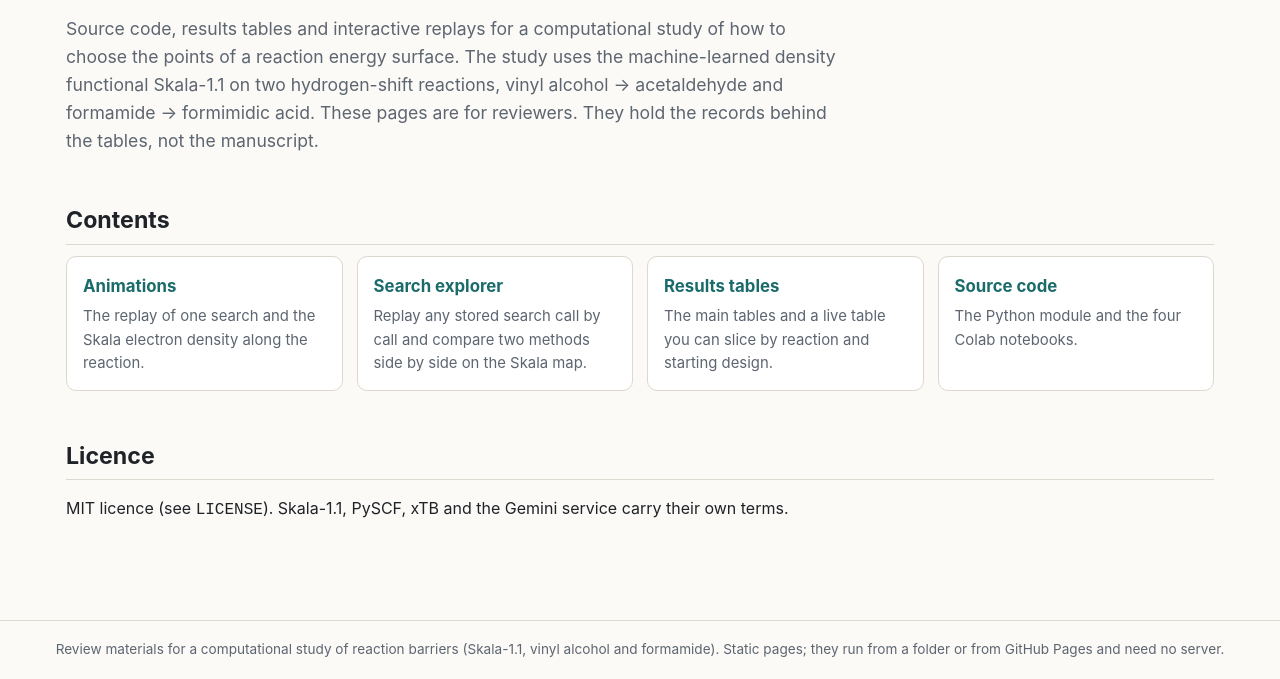
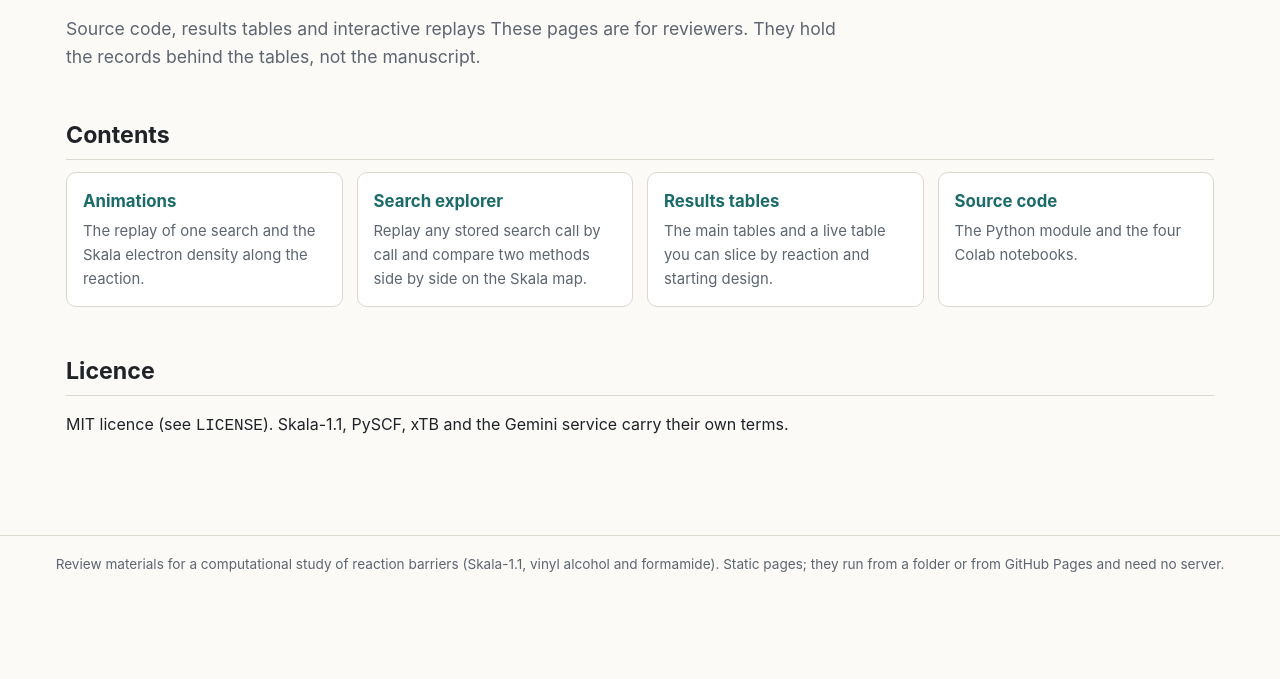
Before and after one commit to anonymousauthorsdoubleblind/random63653fshgs3146522115-427y3232-4242-ver1, a plain HTML site: page index.html in a window 1280 px wide. Shown: the part 168-847 px from the top of the page. After the commit the page ends 800 px from the top, so only its background shows below. Drawn offline with Linux system fonts and the light colour scheme.

Commit message:
Update index.html

```diff
--- a/index.html
+++ b/index.html
@@ -2,7 +2,8 @@
 <script src="jfb80a026/config.js"></script><script src="jfb80a026/common.js"></script></head><body><main>
 <p class="small">Review materials · 13 November 2026</p>
 <h1>Review materials</h1>
-<p class="lead">Source code, results tables and interactive replays for a computational study of how to choose the points of a reaction energy surface. The study uses the machine-learned density functional Skala-1.1 on two hydrogen-shift reactions, vinyl alcohol → acetaldehyde and formamide → formimidic acid. These pages are for reviewers. They hold the records behind the tables, not the manuscript.</p>
+<p class="lead">Source code, results tables and interactive replays
+   These pages are for reviewers. They hold the records behind the tables, not the manuscript.</p>
 <h2>Contents</h2>
 <div class="grid">
 <a class="card" href="16aefa39.html"><h3>Animations</h3><p>The replay of one search and the Skala electron density along the reaction.</p></a>
```
